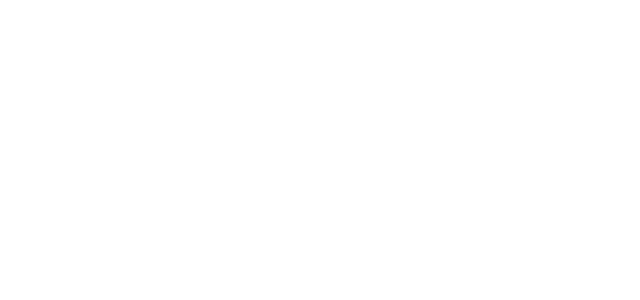
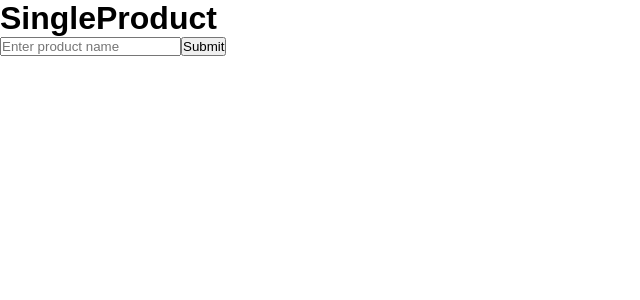
Before and after one commit to PPnaruto/1mg_Clone, a React (Create React App) app in the folder 1mg/: page /singleproduct in a window 1280 px wide. Before the commit this address had no page. Shown: the top 300 px of the page, without its empty margins (0-640 px from the left). Built offline with nearby package versions, Linux system fonts and the light colour scheme.

Commit message:
Testing Merging Conflict

```diff
--- /dev/null
+++ b/1mg/src/components/SingleProduct.jsx
@@ -0,0 +1,12 @@
+import React from 'react'
+
+ const SingleProduct = () => {
+  return (
+    <div> <h1>SingleProduct</h1>
+        <input type="text" placeholder='Enter product name' />
+        <button>Submit</button>
+    </div>
+  )
+}
+
+export default SingleProduct;
--- a/1mg/src/routes/AllRoutes.jsx
+++ b/1mg/src/routes/AllRoutes.jsx
@@ -1,10 +1,12 @@
 import { Routes, Route } from "react-router-dom";
+import SingleProduct from "../components/SingleProduct";
 import Home from "./Home";
 
 const AllRoutes = () => {
   return (
     <Routes>
       <Route path="/" element={<Home />} />
+      <Route path="/singleproduct" element={<SingleProduct/>}/>
     </Routes>
   );
 };
--- a/1mg/src/styles/App.css
+++ b/1mg/src/styles/App.css
@@ -0,0 +1,4 @@
+.singleitem{
+    width: 100%;;
+    background-color: black;
+}
```
